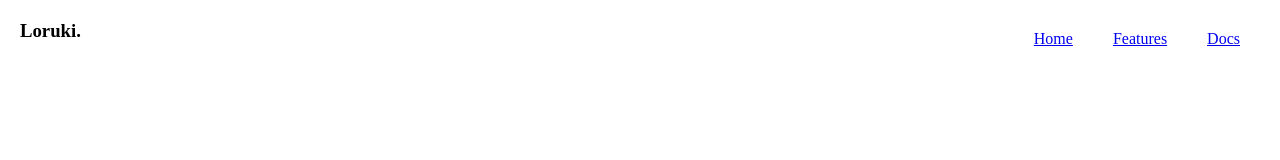
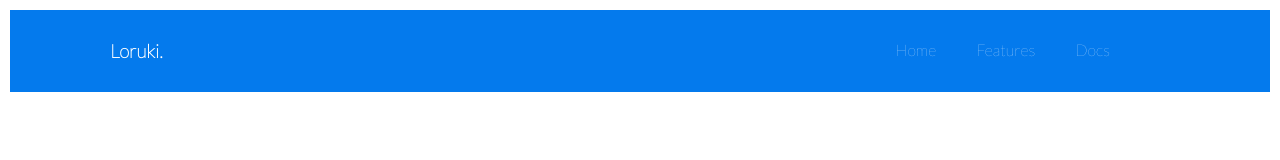
Before and after one commit to JagmeetGurm/test-new, a plain HTML site: page basic-website/index.html in a window 1280 px wide. Drawn offline with Linux system fonts and the light colour scheme.

Commit message:
adds styling to nav

```diff
--- a/basic-website/css/style.css
+++ b/basic-website/css/style.css
@@ -1,17 +1,43 @@
+@import url('https://fonts.googleapis.com/css2?family=Lato:wght@100&display=swap');
+
 *{
     margin: 0;
     padding: 0;
+    box-sizing: border-box;
 }
 
+body{
+    font-family: 'Lato', sans-serif;
+    color: #333;
+}
 .navbar{
     display: flex;
     justify-content: space-between;
     margin: 10px;
     padding: 10px;
+    background-color: #047aed;
+    color: white;
+}
+
+.navbar a:hover{
+    border-bottom: 2px rgb(211, 204, 204) solid;
+}
+.logo{
+    padding: 10px;
+}
+.container{
+padding: 10px;
+display: flex;
+justify-content: space-between;
+margin: 0 auto;
+max-width: 1100px;
+width: 100%;
 }
 
 .menu{
     display: flex;
+    margin-right: 50px;
+    justify-content: space-between;
 }
 
 .menu li{
@@ -21,4 +47,7 @@
 
 .menu li a{
     padding: 10px;
+    text-decoration: none;
+    color: white;
+
 }
--- a/basic-website/index.html
+++ b/basic-website/index.html
@@ -11,16 +11,17 @@
 </head>
 <body>
     <div class="navbar">
-        <div class="logo-container">
-            <h3>Loruki.</h3>
-        </div>
-        <div>
+        <div class="container">
+            <h3 class="logo">Loruki.</h3>
+            <nav>
                 <ul class="menu">
                     <li><a href="#">Home</a></li>
                     <li><a href="#">Features</a></li>
                     <li><a href="#">Docs</a></li>
                 </ul>
+            </nav>
          </div>
+
 
     </div>
 </body>
```
Lines whose indentation alone changed are shown as unchanged.
